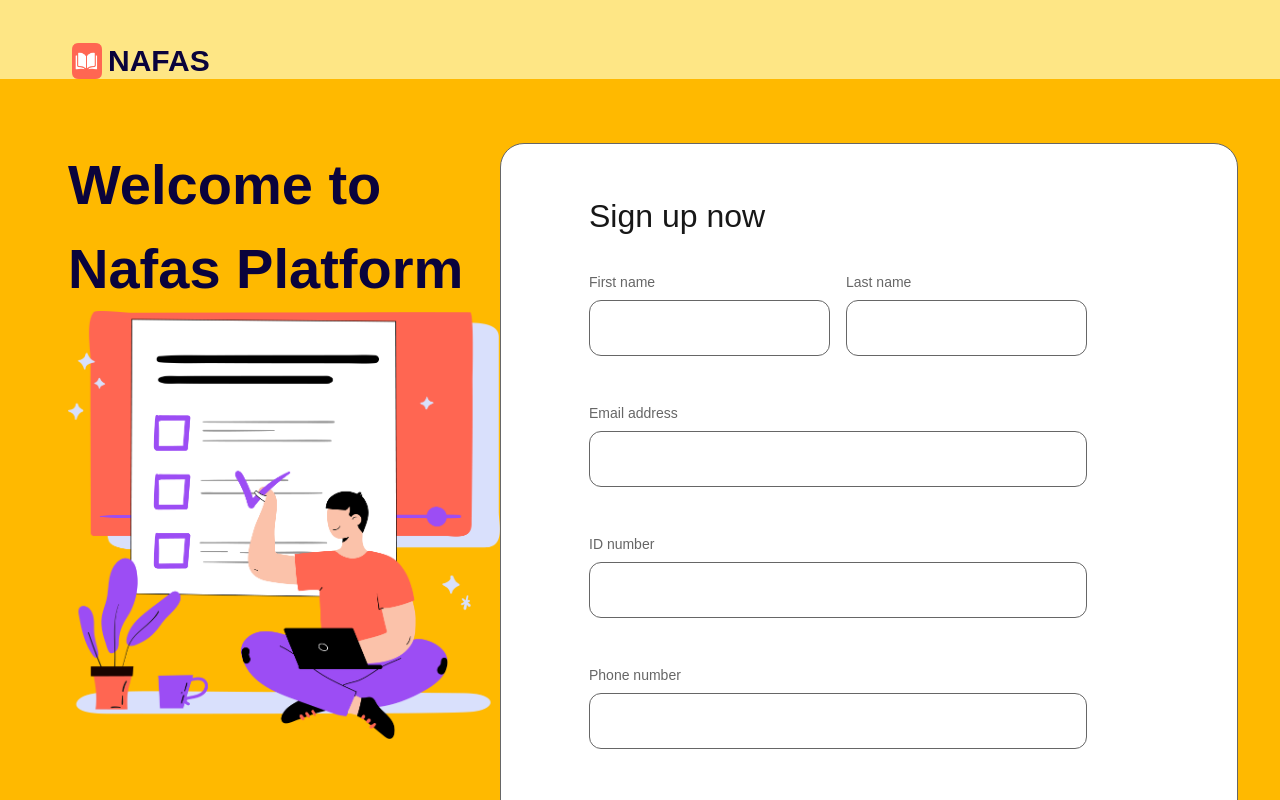
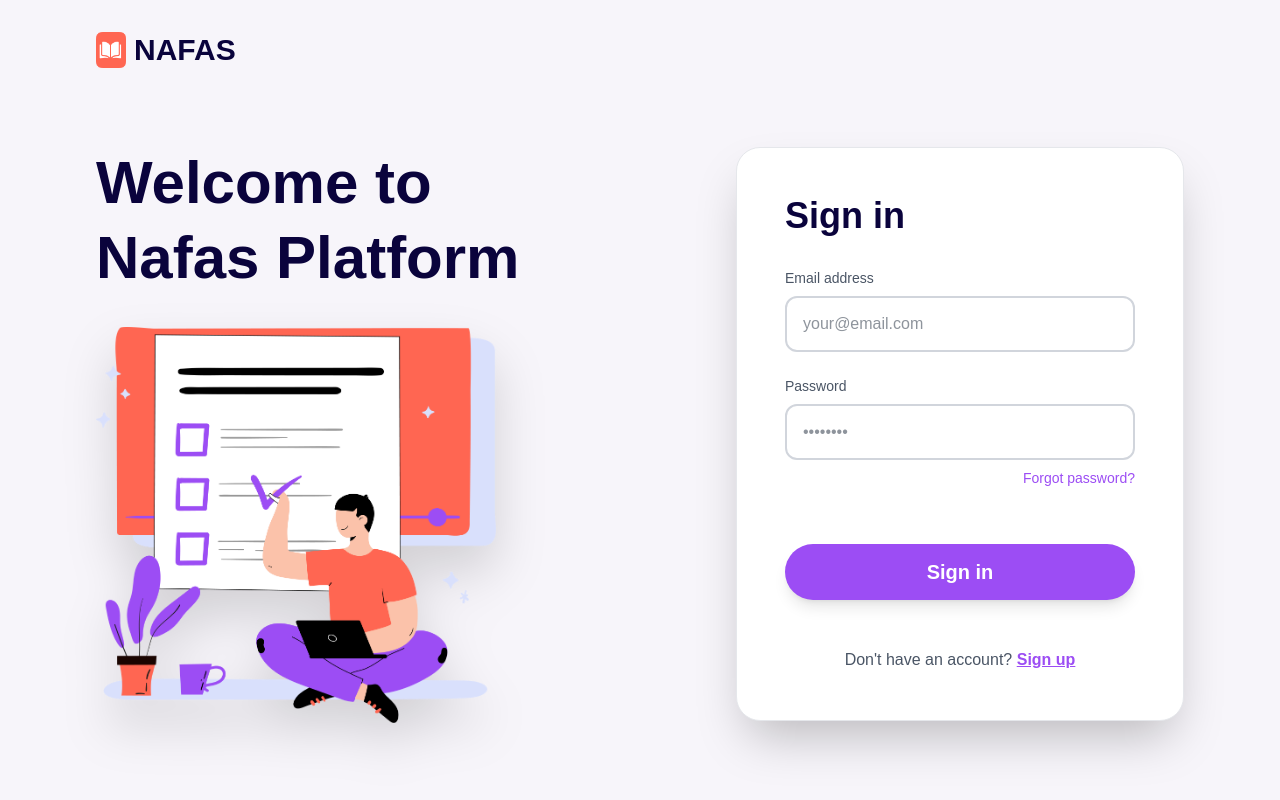
Before and after one commit to Abderrahmane868/Hackin, a Next.js app: page / in a window 1280 px wide. Shown: the top 800 px of the page. Built offline with nearby package versions, Linux system fonts and the light colour scheme.

Commit message:
adding the singing page

```diff
--- a/package.json
+++ b/package.json
@@ -9,9 +9,9 @@
     "lint": "eslint"
   },
   "dependencies": {
-    "next": "16.1.6",
-    "react": "19.2.3",
-    "react-dom": "19.2.3"
+    "next": "^16.1.6",
+    "react": "^19.2.3",
+    "react-dom": "^19.2.3"
   },
   "devDependencies": {
     "@tailwindcss/postcss": "^4",
--- a/src/app/page.js
+++ b/src/app/page.js
@@ -1,9 +1,10 @@
 import Image from "next/image";
 import Signup from "../components/Signup";
+import Signin from "../components/Signin";
 export default function Home() {
   return (
    <>
-  <Signup/>
+  <Signin/>
    </>
   );
 }
--- a/src/components/Signin.jsx
+++ b/src/components/Signin.jsx
@@ -1,6 +1,100 @@
-export default function Signin(){
-  return(
+"use client";
+import Image from "next/image";
+
+export default function Signin() {
+  return (
     <>
+      <div className="min-h-screen bg-[#F7F5FA] flex flex-col">
+
+        <div className="pt-8 px-8 md:px-16 lg:px-24 flex flex-row gap-x-2 items-center">
+          <Image src="/icon.png" width={30} height={25} alt="Nafas Logo" />
+          <h1 className="font-bold text-3xl text-[#0A033C]">NAFAS</h1>
+        </div>
+
+
+        <div className="flex-1 bg-[#F7F5FA] flex flex-col lg:flex-row items-center justify-between gap-12 px-8 md:px-16 lg:px-24 py-12">
+
+          <div className="flex flex-col items-center lg:items-start space-y-8">
+            <h1 className="text-4xl md:text-5xl lg:text-6xl font-bold text-[#0A033C] text-center lg:text-left leading-tight">
+              Welcome to
+              <br />
+              Nafas Platform
+            </h1>
+            <div className="flex justify-center lg:justify-start">
+              <Image
+                src="/OBJECTS.png"
+                height={400}
+                width={400}
+                alt="Platform illustration"
+                className="drop-shadow-2xl"
+              />
+            </div>
+          </div>
+
+
+          <div className="w-full max-w-md bg-white rounded-3xl shadow-2xl border border-gray-200 p-8 md:p-12">
+            <h2 className="text-3xl md:text-4xl font-semibold mb-8 text-[#0A033C]">
+              Sign in
+            </h2>
+
+            <div className="space-y-6">
+
+              <div className="flex flex-col">
+                <label
+                  htmlFor="email"
+                  className="text-gray-600 text-sm font-medium mb-2"
+                >
+                  Email address
+                </label>
+                <input
+                  id="email"
+                  type="email"
+                  placeholder="your@email.com"
+                  className="border-2 border-gray-300 w-full h-14 rounded-xl px-4 text-gray-800 focus:border-[#9C4DF4] focus:outline-none focus:ring-2 focus:ring-[#9C4DF4]/20 transition-all"
+                />
+              </div>
+
+
+              <div className="flex flex-col">
+                <label
+                  htmlFor="password"
+                  className="text-gray-600 text-sm font-medium mb-2"
+                >
+                  Password
+                </label>
+                <input
+                  id="password"
+                  type="password"
+                  placeholder="••••••••"
+                  className="border-2 border-gray-300 w-full h-14 rounded-xl px-4 text-gray-800 focus:border-[#9C4DF4] focus:outline-none focus:ring-2 focus:ring-[#9C4DF4]/20 transition-all"
+                />
+                <button
+                  type="button"
+                  className="text-sm text-[#9C4DF4] hover:text-[#8a3de0] text-right mt-2 transition-colors"
+                >
+                  Forgot password?
+                </button>
+              </div>
+
+
+              <button
+                type="submit"
+                className="w-full h-14 bg-[#9C4DF4] hover:bg-[#8a3de0] rounded-full text-xl font-semibold text-white shadow-lg hover:shadow-xl transform hover:-translate-y-0.5 transition-all duration-200 mt-8"
+              >
+                Sign in
+              </button>
+
+
+              <p className="text-center text-base text-gray-600 mt-6">
+                Don't have an account?{" "}
+                <span className="text-[#9C4DF4] font-semibold hover:text-[#8a3de0] underline cursor-pointer transition-colors">
+                  Sign up
+                </span>
+              </p>
+            </div>
+          </div>
+        </div>
+      </div>
     </>
-  )
+  );
 }
```
Also changed, not shown: 1 other file (tests, documents, lock files or other folders).
